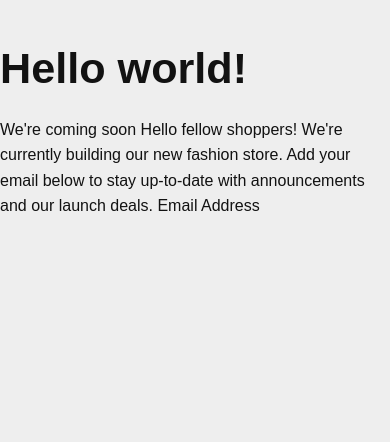
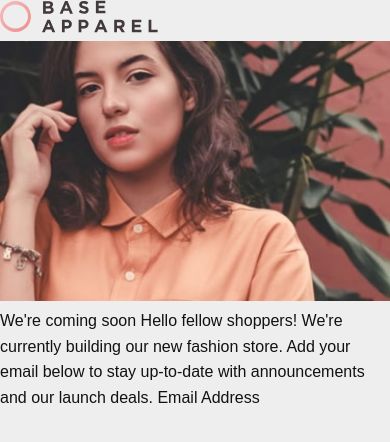
Before and after one commit to fbtot/apparel-coming-soon, a plain HTML site: page index.html in a window 390 px wide. Drawn offline with Linux system fonts and the light colour scheme.

Commit message:
+ header and responsive hero img

```diff
--- a/index.html
+++ b/index.html
@@ -16,7 +16,19 @@
     <title>Base Apparel Coming Soon</title>
   </head>
   <body>
-    <h1>Hello world!</h1>
+    <header>
+      <img src="./images/logo.svg" alt="A pink circle with a writing saying “Basic Apparel”" class="header__logo" />
+    </header>
+    <main>
+      <!-- <figure class="img">
+        <img src="./images/hero-desktop.jpg" srcset="./images/hero-mobile.jpg 500w, ./images/hero-desktop.jpg 800w" alt="" />
+      </figure> -->
+      <picture>
+        <source srcset="./images/hero-desktop.jpg 610w" media="(min-width: 610px)" />
+        <source srcset="./images/hero-mobile.jpg 375w" media="(max-width: 609px)" />
+        <img src="./images/hero-desktop.jpg" alt="" />
+      </picture>
+    </main>
 
     We're coming soon Hello fellow shoppers! We're currently building our new fashion store. Add your email below to stay up-to-date with announcements and our launch deals. Email Address
   </body>
```
